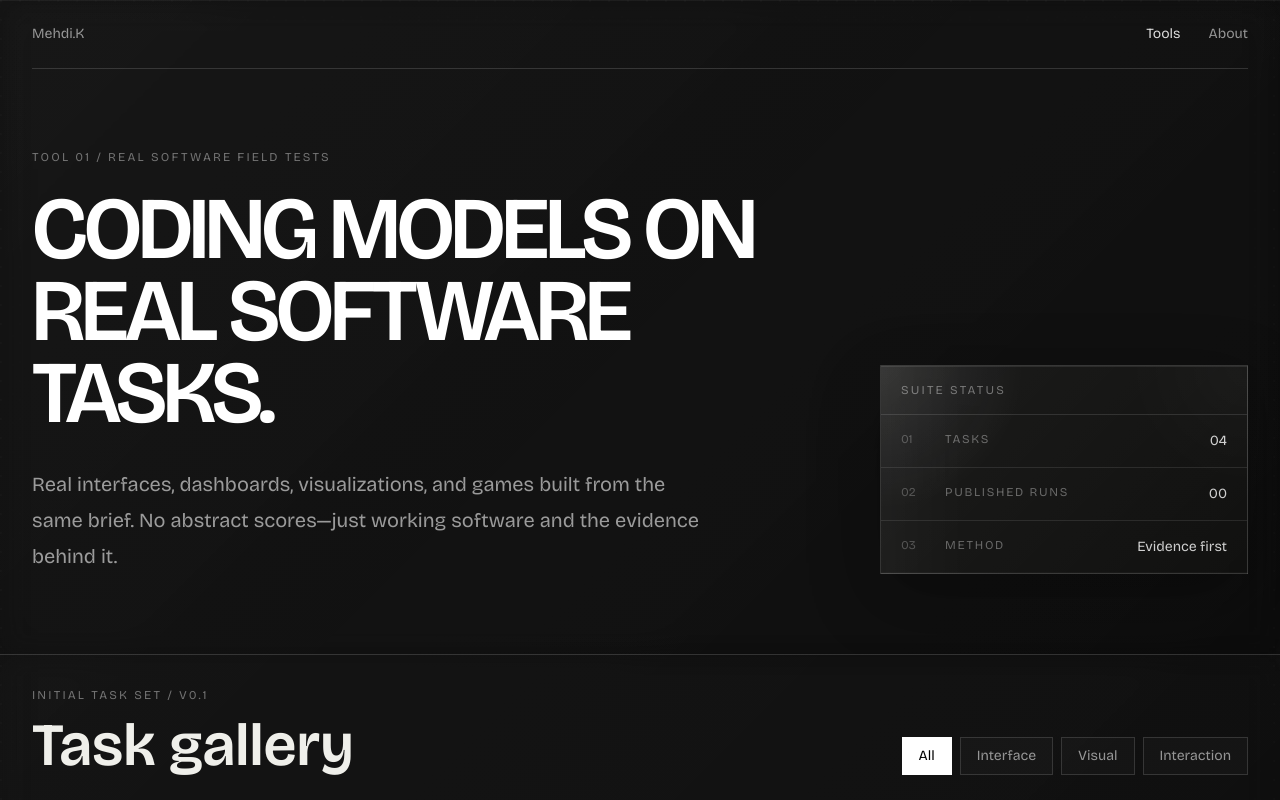
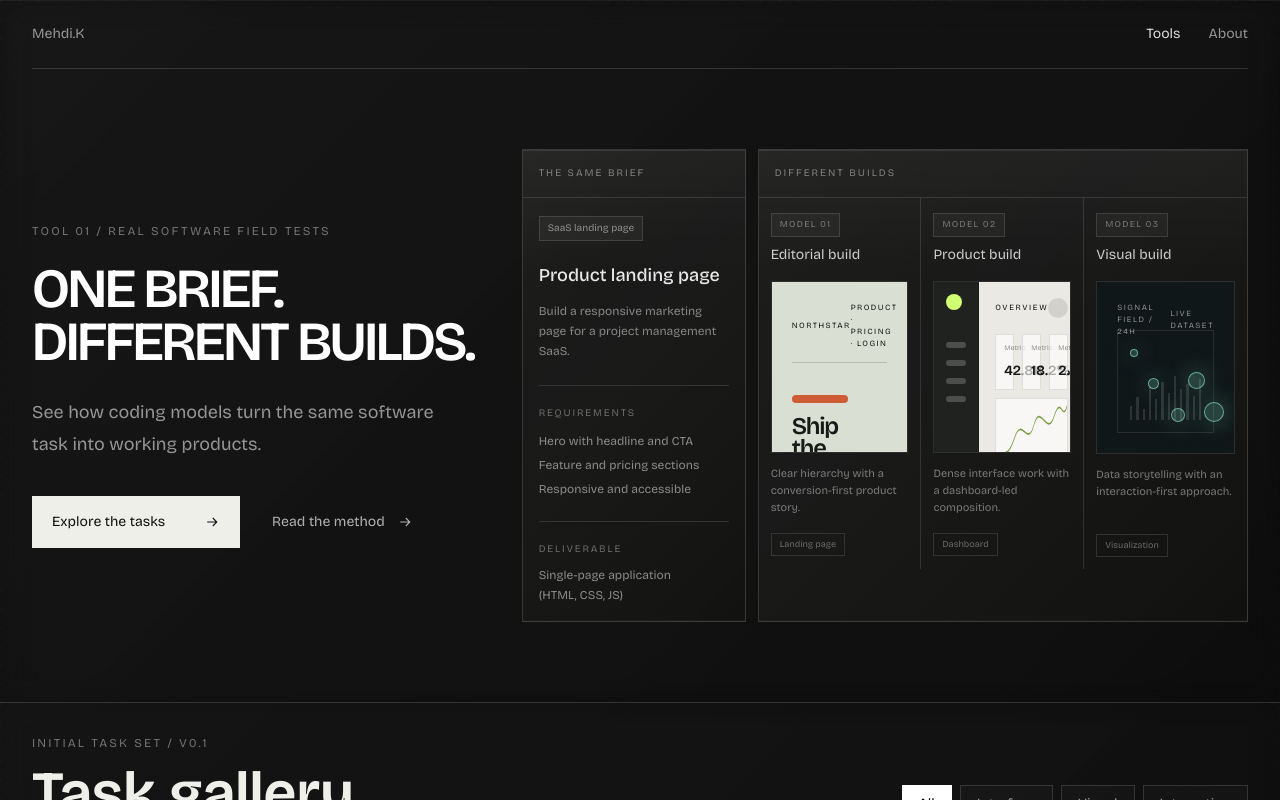
Before and after one commit to MehdiKhoudali/mehdi-portfolio, a Next.js app: page /tools in a window 1280 px wide. Shown: the top 800 px of the page. Built offline with nearby package versions, Linux system fonts and the light colour scheme.

Commit message:
Redesign coding tasks hero

```diff
--- a/src/components/coding-benchmarks.tsx
+++ b/src/components/coding-benchmarks.tsx
@@ -182,6 +182,30 @@ function BenchmarkPreview({ type }: { type: Benchmark["preview"] }) {
   );
 }
 
+const heroBuilds = [
+  {
+    label: "Model 01",
+    name: "Editorial build",
+    preview: "landing" as const,
+    note: "Clear hierarchy with a conversion-first product story.",
+    tag: "Landing page",
+  },
+  {
+    label: "Model 02",
+    name: "Product build",
+    preview: "dashboard" as const,
+    note: "Dense interface work with a dashboard-led composition.",
+    tag: "Dashboard",
+  },
+  {
+    label: "Model 03",
+    name: "Visual build",
+    preview: "visualization" as const,
+    note: "Data storytelling with an interaction-first approach.",
+    tag: "Visualization",
+  },
+];
+
 export function CodingBenchmarks() {
   const [activeCategory, setActiveCategory] = useState<(typeof categories)[number]>("All");
 
@@ -212,37 +236,84 @@ export function CodingBenchmarks() {
             </div>
           </nav>
 
-          <div className="grid gap-12 py-12 sm:py-16 lg:grid-cols-[1fr_0.46fr] lg:py-20">
-            <div className="reveal reveal-delay-1">
+          <div className="grid gap-12 py-12 sm:py-16 lg:grid-cols-[0.8fr_1.5fr] lg:items-center lg:gap-10 lg:py-20">
+            <div className="reveal reveal-delay-1 lg:pr-2">
               <p className="mb-6 text-xs uppercase tracking-[0.18em] text-white/40">
                 Tool 01 / Real software field tests
               </p>
-              <h1 className="max-w-5xl text-[2.75rem] leading-[0.93] font-semibold tracking-[-0.045em] text-white sm:text-6xl lg:text-[5.5rem]">
-                CODING MODELS ON REAL SOFTWARE TASKS.
+              <h1 className="max-w-xl text-[2.7rem] leading-[0.96] font-semibold tracking-[-0.045em] text-white sm:text-5xl lg:text-[3.45rem]">
+                ONE BRIEF.<br /><span className="lg:whitespace-nowrap">DIFFERENT BUILDS.</span>
               </h1>
-              <p className="mt-8 max-w-2xl text-lg leading-8 text-white/58 sm:text-xl sm:leading-9">
-                Real interfaces, dashboards, visualizations, and games built from
-                the same brief. No abstract scores—just working software and the
-                evidence behind it.
+              <p className="mt-7 max-w-md text-base leading-7 text-white/55 sm:text-lg sm:leading-8">
+                See how coding models turn the same software task into working products.
               </p>
+              <div className="mt-9 flex flex-wrap items-center gap-4 sm:gap-6">
+                <Link
+                  className="flex min-w-52 items-center justify-between gap-8 bg-[#efefea] px-5 py-4 text-sm text-[#101010] transition-colors hover:bg-white"
+                  href="#benchmark-gallery-title"
+                >
+                  Explore the tasks <ArrowIcon />
+                </Link>
+                <Link
+                  className="flex items-center gap-3 px-2 py-3 text-sm text-white/68 transition-colors hover:text-white"
+                  href="#protocol-title"
+                >
+                  Read the method <ArrowIcon />
+                </Link>
+              </div>
             </div>
 
-            <aside className="project-meta-card reveal reveal-delay-2 self-end border border-white/15">
-              <div className="border-b border-white/12 px-4 py-4 text-xs uppercase tracking-[0.18em] text-white/38 sm:px-5">
-                Suite status
-              </div>
-              {[
-                ["01", "Tasks", "04"],
-                ["02", "Published runs", "00"],
-                ["03", "Method", "Evidence first"],
-              ].map(([number, label, value]) => (
-                <div className="project-meta-row grid grid-cols-[2rem_1fr_auto] gap-3 border-b border-white/10 px-4 py-4 last:border-b-0 sm:px-5" key={label}>
-                  <span className="text-xs text-white/25">{number}</span>
-                  <span className="text-xs uppercase tracking-[0.14em] text-white/35">{label}</span>
-                  <span className="text-sm text-white/80">{value}</span>
+            <div className="reveal reveal-delay-2 grid gap-3 lg:grid-cols-[14rem_1fr]">
+              <aside className="glass-panel border border-white/15">
+                <div className="border-b border-white/12 px-4 py-4 text-[10px] uppercase tracking-[0.2em] text-white/42">
+                  The same brief
                 </div>
-              ))}
-            </aside>
+                <div className="p-4">
+                  <span className="inline-flex border border-white/12 bg-white/[0.045] px-2 py-1 text-[10px] text-white/48">
+                    SaaS landing page
+                  </span>
+                  <h2 className="mt-5 text-lg font-medium text-white/90">Product landing page</h2>
+                  <p className="mt-3 text-xs leading-5 text-white/48">
+                    Build a responsive marketing page for a project management SaaS.
+                  </p>
+                  <div className="mt-6 border-t border-white/12 pt-5">
+                    <p className="text-[10px] uppercase tracking-[0.18em] text-white/36">Requirements</p>
+                    <ul className="mt-3 space-y-2 text-xs text-white/50">
+                      <li>Hero with headline and CTA</li>
+                      <li>Feature and pricing sections</li>
+                      <li>Responsive and accessible</li>
+                    </ul>
+                  </div>
+                  <div className="mt-6 border-t border-white/12 pt-5">
+                    <p className="text-[10px] uppercase tracking-[0.18em] text-white/36">Deliverable</p>
+                    <p className="mt-2 text-xs leading-5 text-white/50">Single-page application<br />(HTML, CSS, JS)</p>
+                  </div>
+                </div>
+              </aside>
+
+              <section className="glass-panel border border-white/15" aria-label="Example model builds">
+                <div className="border-b border-white/12 px-4 py-4 text-[10px] uppercase tracking-[0.2em] text-white/42">
+                  Different builds
+                </div>
+                <div className="grid sm:grid-cols-3">
+                  {heroBuilds.map((build) => (
+                    <article className="border-b border-white/12 p-3 last:border-b-0 sm:border-r sm:border-b-0 sm:last:border-r-0" key={build.label}>
+                      <span className="inline-flex border border-white/12 bg-white/[0.04] px-2 py-1 text-[9px] uppercase tracking-[0.14em] text-white/38">
+                        {build.label}
+                      </span>
+                      <h3 className="mt-2 text-sm text-white/78">{build.name}</h3>
+                      <div className="relative mt-4 aspect-[4/5] overflow-hidden border border-white/12 bg-[#111]">
+                        <BenchmarkPreview type={build.preview} />
+                      </div>
+                      <p className="mt-3 min-h-14 text-[11px] leading-[1.55] text-white/42">{build.note}</p>
+                      <span className="mt-3 inline-flex border border-white/12 px-2 py-1 text-[9px] text-white/36">
+                        {build.tag}
+                      </span>
+                    </article>
+                  ))}
+                </div>
+              </section>
+            </div>
           </div>
         </header>
 
```
Also changed, not shown: 1 other file (tests, documents, lock files or other folders).
